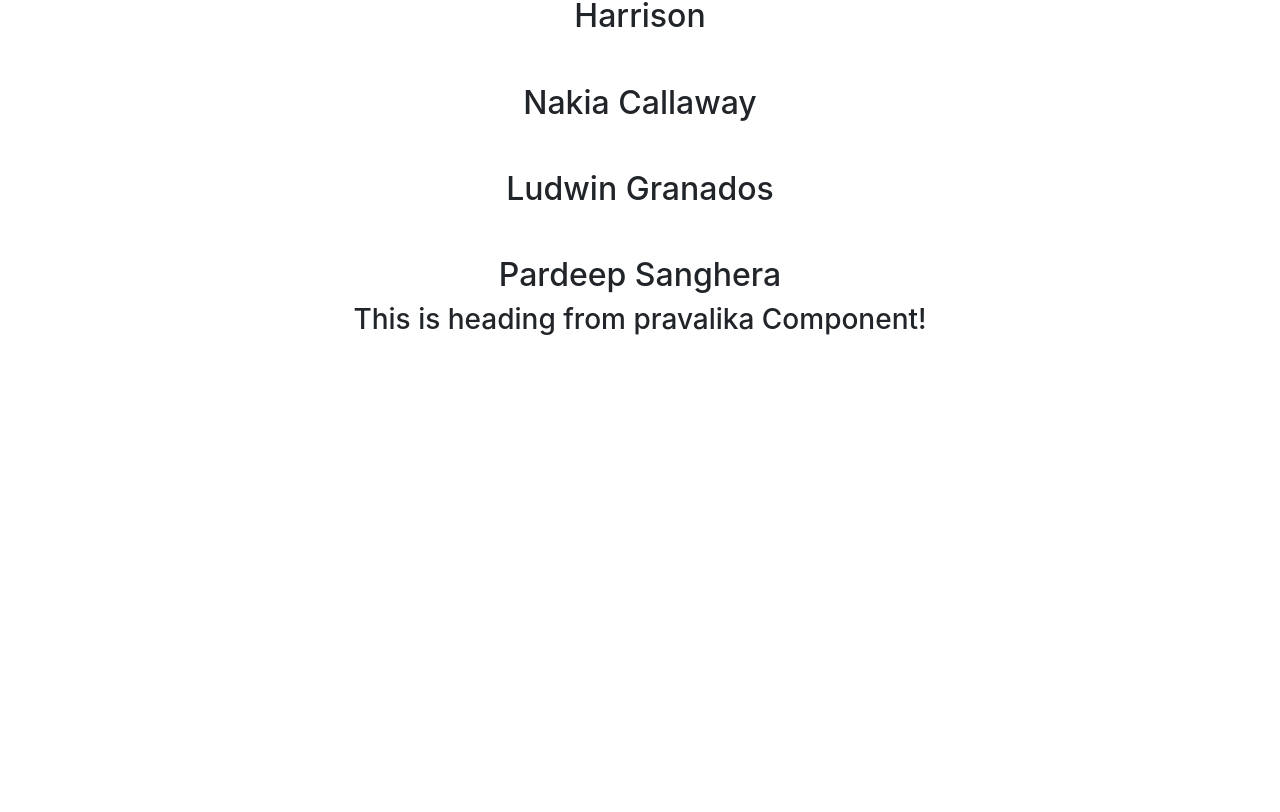
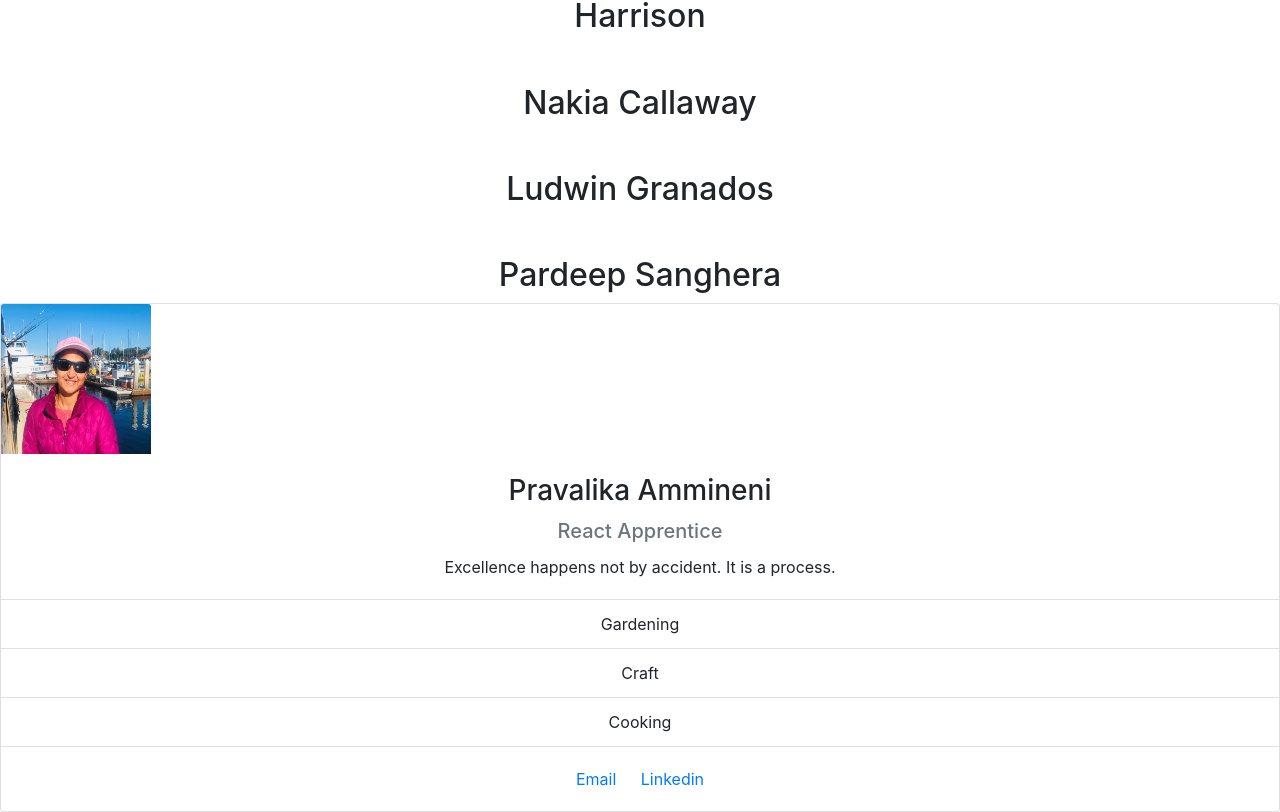
Before and after one commit to Alexg1021/testing-gitflow, a React (Create React App) app: page / in a window 1280 px wide. Shown: the part 366-1178 px from the top of the page. Before the commit the page ends 800 px from the top, so only its background shows below. Built offline with nearby package versions, Linux system fonts and the light colour scheme.

Commit message:
updated profile component added image and details

```diff
--- a/src/components/Pravalika.js
+++ b/src/components/Pravalika.js
@@ -1,6 +1,53 @@
+import PravalikaPic from '../assets/pa-pic.jpg';
+import {useState} from 'react';
 const Pravalika=()=>{
+  const[pravalikaProfile ,setPravalikaProfile]=useState({
+    name:'Pravalika Ammineni',
+    role:'React Apprentice',
+    hobbies:['Gardening','Craft','Cooking'],
+    email:'pravallikaammineni@gmail.com',
+    motto:'Excellence happens not by accident. It is a process.',
+    linkedIn:'https://www.linkedin.com/',
+    profileImg:'PravalikaPic'
+
+  })
   return(
-    <h3>This is heading from pravalika Component!</h3>
+   <div className='card'>
+     <img
+     src={PravalikaPic}
+    //  style={{height:'150 px'}}
+     style={{height: '150px', width: '150px'}}
+     alt='Pravalika-Ammineni Profile'
+     className='card-img-top'/>
+     <div className='card-body text-center'>
+       <h3 className='card-title'>{pravalikaProfile.name}</h3>
+       <h5 className='card-title text-secondary'>{pravalikaProfile.role}</h5>
+       <p className='card-text'> {pravalikaProfile.motto}</p>
+     </div>
+     <ul className='list-group list-group-flush'>
+       {
+         pravalikaProfile.hobbies.map((hobby,index)=>{
+           return(
+             <li className='list-group-item'key={index}>{hobby}</li>
+           )
+         })
+       }
+     </ul>
+     <div className='card-body'>
+       <a
+       href={pravalikaProfile.email}
+       className='card-link'
+       target='_blank'
+       rel='noreferrer noopener'
+       > Email</a>
+      <a
+       href={pravalikaProfile.linkedIn}
+       className='card-link'
+       target='_blank'
+       rel='noreferrer noopener'
+       > Linkedin</a>
+     </div>
+   </div>
   )
 }
 
```
Also changed, not shown: src/assets/pa-pic.jpg (added).
